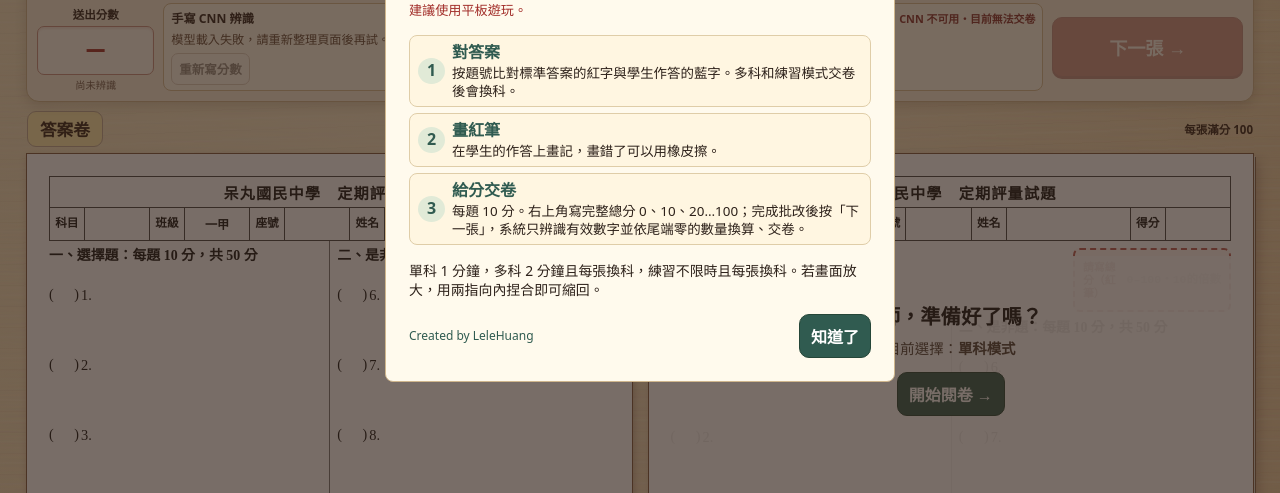
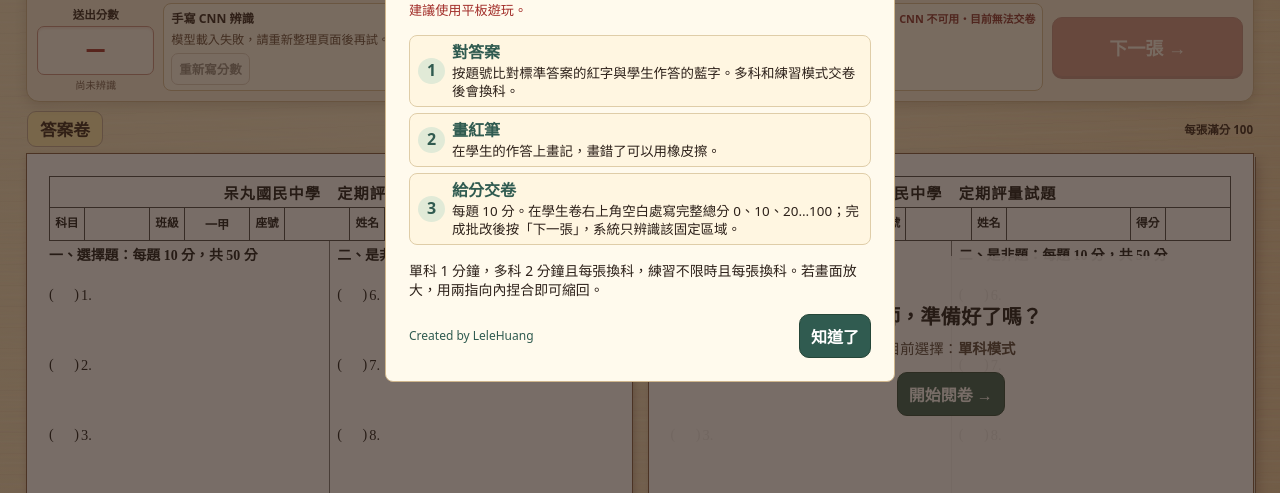
Before and after one commit to YunLeHuang-111/daiwan-grading-play, a plain HTML site: page index.html in a window 1280 px wide. Shown: the part 282-775 px from the top of the page. Drawn offline with Linux system fonts and the light colour scheme.

Commit message:
fix: anchor invisible score ROI to paper corner

```diff
--- a/index.html
+++ b/index.html
@@ -16,7 +16,7 @@
   <meta property="og:image:height" content="630">
   <meta property="og:image:alt" content="木桌上的直式考卷和紅筆，旁邊寫著呆丸國中・段考閱卷室與老師，我幾分！">
   <meta name="twitter:card" content="summary_large_image">
-  <link rel="stylesheet" href="./style.css?v=score-cnn-3">
+  <link rel="stylesheet" href="./style.css?v=score-cnn-4">
   <script src="./score-roi.js?v=score-cnn-3" defer></script>
   <script src="https://cdn.jsdelivr.net/npm/onnxruntime-web@1.20.1/dist/ort.min.js" defer></script>
   <script src="./score-recognizer.js?v=score-cnn-3" defer></script>
@@ -116,10 +116,7 @@
         <div class="paper student">
           <form id="grade-form" novalidate>
             <div id="student-heading"></div>
-            <div id="score-write-zone" class="score-write-zone" aria-label="手寫總分區域">
-              <span>請寫總分（紅筆）</span>
-              <strong aria-hidden="true">0–100・10的倍數</strong>
-            </div>
+            <div id="score-write-zone" class="score-write-zone" aria-label="右上角手寫總分辨識區"></div>
           </form>
           <div class="question-columns" id="student-answers"></div>
           <canvas id="ink" aria-label="可用滑鼠、觸控或手寫筆在學生的作答上畫紅筆註記" hidden></canvas>
@@ -157,7 +154,7 @@
     <ol class="tutorial-steps">
       <li><strong>對答案</strong><span>按題號比對標準答案的紅字與學生作答的藍字。多科和練習模式交卷後會換科。</span></li>
       <li><strong>畫紅筆</strong><span>在學生的作答上畫記，畫錯了可以用橡皮擦。</span></li>
-      <li><strong>給分交卷</strong><span>每題 10 分。右上角寫完整總分 0、10、20…100；完成批改後按「下一張」，系統只辨識有效數字並依尾端零的數量換算、交卷。</span></li>
+      <li><strong>給分交卷</strong><span>每題 10 分。在學生卷右上角空白處寫完整總分 0、10、20…100；完成批改後按「下一張」，系統只辨識該固定區域。</span></li>
     </ol>
     <p class="tutorial-modes">單科 1 分鐘，多科 2 分鐘且每張換科，練習不限時且每張換科。若畫面放大，用兩指向內捏合即可縮回。</p>
     <form method="dialog" class="tutorial-actions">
--- a/style.css
+++ b/style.css
@@ -110,13 +110,10 @@ progress::-moz-progress-bar { background: #683b38; }
 #ink.viewport-zoomed { touch-action: pinch-zoom; }
 #ink.eraser-active { cursor: cell; }
 .score-write-zone {
-  display: grid; grid-template-columns: 1fr auto; align-items: center; gap: 5px;
-  width: clamp(116px, 35%, 158px); min-height: 64px; margin: 7px 0 1px auto; padding: 6px 8px;
-  border: 2px dashed #bd5c55; border-radius: 7px; background: #fff7f4; color: #8d312c;
-  font-family: system-ui, sans-serif; pointer-events: none;
+  position: absolute; z-index: 1; inset: 0 0 auto auto;
+  width: 32%; height: 20%; margin: 0; padding: 0;
+  border: 0; background: transparent; opacity: 0; pointer-events: none;
 }
-.score-write-zone span { max-width: 6em; font-size: .68rem; font-weight: 850; line-height: 1.2; }
-.score-write-zone strong { color: #bc8d89; font: 800 .72rem/1 ui-monospace, monospace; }
 .start-panel { position: absolute; z-index: 1; inset: clamp(69px, 20cqw, 102px) 0 27px; display: grid; justify-items: center; align-content: start; background: #ffffffeb; text-align: center; font-family: system-ui, sans-serif; padding: clamp(20px, 8cqw, 44px) 10px 10px; }
 .start-panel h3 { margin: 0; font-size: 1.27rem; }
 .start-panel p { margin: 7px 0 14px; color: #504238; font-size: .9rem; }
@@ -405,8 +402,6 @@ dialog h2 { color: var(--green); margin: 8px 0 0; }
 .compact-student-paper .exam-heading thead th { padding-block: 3px; font-size: .84rem; }
 .compact-student-paper .exam-heading tbody th { padding: 0; font-size: .6rem; }
 .compact-student-paper .exam-heading tbody td { height: 24px; font-size: .68rem; }
-.compact-student-paper .score-write-zone { width: 118px; min-height: 52px; margin-top: 4px; padding: 4px 6px; }
-.compact-student-paper .score-write-zone span { font-size: .6rem; }
 .compact-student-paper .sheet-group h3 { min-height: 0; }
 .compact-student-paper .sheet-group li { min-height: 0; padding-block: 2px; }
 .compact-student-paper .paper-page { margin-top: 6px; }
```
Also changed, not shown: 2 other files.
